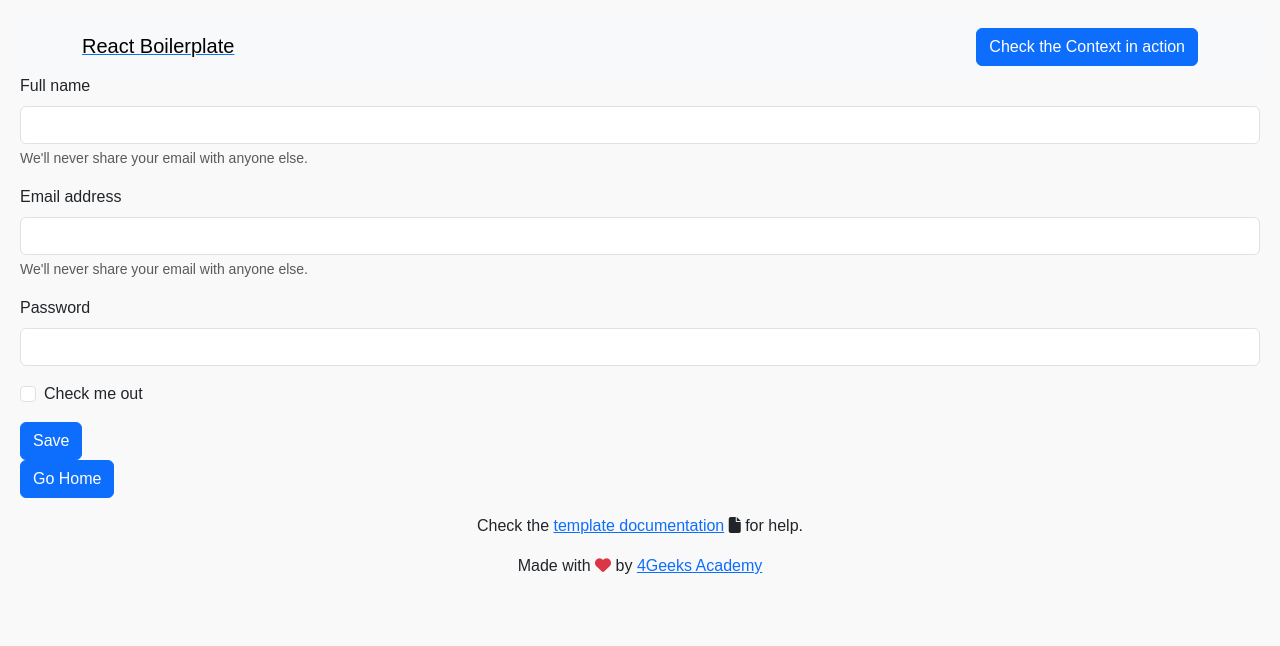
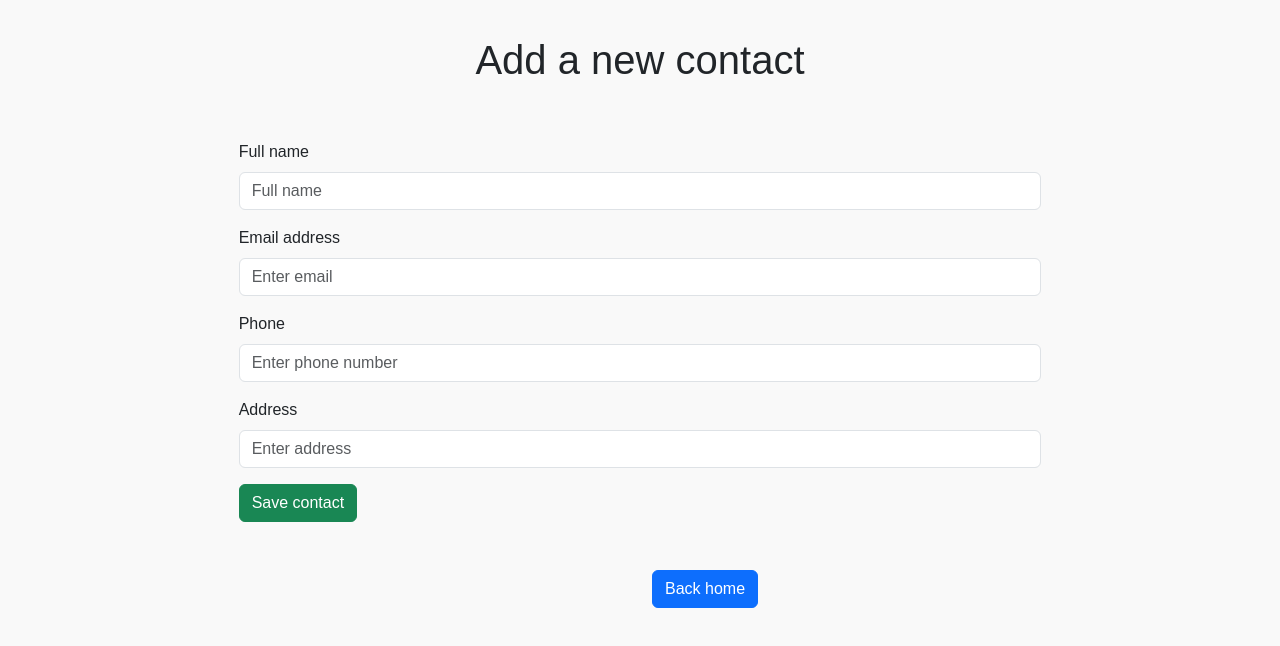
Before and after one commit to 4GeeksAcademy/pedro-serrano-camblor-lista-contactos-react-context, a React (Vite) app: page /newcontact in a window 1280 px wide. Shown: the top 646 px of the page. Built offline with nearby package versions, Linux system fonts and the light colour scheme.

Commit message:
limpiado el codigo y listo para comenzar la funcionalidad con fetch

```diff
--- a/src/components/Footer.jsx
+++ /dev/null
@@ -1,11 +0,0 @@
-export const Footer = () => (
-	<footer className="footer mt-auto py-3 text-center">
-		<p>
-			Check the <a target="_blank" href="https://4geeks.com/docs/start/start-react-advanced-project">template documentation</a> <i className="fa-solid fa-file"></i> for help.
-		</p>
-		<p>
-			Made with <i className="fa fa-heart text-danger" /> by{" "}
-			<a href="http://www.4geeksacademy.com">4Geeks Academy</a>
-		</p>
-	</footer>
-);
--- a/src/components/Form.jsx
+++ b/src/components/Form.jsx
@@ -5,27 +5,28 @@ const Form = () => (
     <form>
 
         <div className="mb-3">
-            <label for="exampleInputFullName" className="form-label">Full name</label>
-            <input type="email" className="form-control" id="exampleInputFullName" aria-describedby="emailHelp" />
-            <div id="emailHelp" className="form-text">We'll never share your email with anyone else.</div>
+            <label for="inputFullName" className="form-label">Full name</label>
+            <input type="text" className="form-control" id="inputFullName" placeholder="Full name" />
         </div>
 
         <div className="mb-3">
-            <label for="exampleInputEmail1" className="form-label">Email address</label>
-            <input type="email" className="form-control" id="exampleInputEmail1" aria-describedby="emailHelp" />
-            <div id="emailHelp" className="form-text">We'll never share your email with anyone else.</div>
+            <label for="inputEmail" className="form-label" >Email address </label>
+            <input type="email" className="form-control" id="inputEmail" placeholder="Enter email" />
         </div>
 
         <div className="mb-3">
-            <label for="exampleInputPassword1" className="form-label">Password</label>
-            <input type="password" className="form-control" id="exampleInputPassword1" />
+            <label for="inputPhone" className="form-label">Phone</label>
+            <input type="number" className="form-control" id="inputPhone" placeholder="Enter phone number" />
         </div>
 
-        <div className="mb-3 form-check">
-            <input type="checkbox" className="form-check-input" id="exampleCheck1" />
-            <label className="form-check-label" for="exampleCheck1">Check me out</label>
+        <div className="mb-3">
+            <label for="inputAddress" className="form-label">Address</label>
+            <input type="text" className="form-control" id="inputAddress" placeholder="Enter address" />
         </div>
-        <button type="submit" className="btn btn-primary">Save</button>
+
+        <div className="position-relative">
+            <button type="submit" className="btn btn-success start-50">Save contact</button>
+        </div>
     </form>
 
 );
--- a/src/components/Navbar.jsx
+++ /dev/null
@@ -1,19 +0,0 @@
-import { Link } from "react-router-dom";
-
-export const Navbar = () => {
-
-	return (
-		<nav className="navbar navbar-light bg-light">
-			<div className="container">
-				<Link to="/">
-					<span className="navbar-brand mb-0 h1">React Boilerplate</span>
-				</Link>
-				<div className="ml-auto">
-					<Link to="/newcontact">
-						<button className="btn btn-primary">Check the Context in action</button>
-					</Link>
-				</div>
-			</div>
-		</nav>
-	);
-};
--- a/src/pages/Demo.jsx
+++ /dev/null
@@ -1,43 +0,0 @@
-// Import necessary components from react-router-dom and other parts of the application.
-import { Link } from "react-router-dom";
-import useGlobalReducer from "../hooks/useGlobalReducer";  // Custom hook for accessing the global state.
-
-export const Demo = () => {
-  // Access the global state and dispatch function using the useGlobalReducer hook.
-  const { store, dispatch } = useGlobalReducer()
-
-  return (
-    <div className="container">
-      <ul className="list-group">
-        {/* Map over the 'todos' array from the store and render each item as a list element */}
-        {store && store.todos?.map((item) => {
-          return (
-            <li
-              key={item.id}  // React key for list items.
-              className="list-group-item d-flex justify-content-between"
-              style={{ background: item.background }}>
-
-              {/* Link to the detail page of this todo. */}
-              <Link to={"/single/" + item.id}>Link to: {item.title} </Link>
-
-              <p>Open file ./store.js to see the global store that contains and updates the list of colors</p>
-
-              <button className="btn btn-success"
-                onClick={() => dispatch({
-                  type: "add_task",
-                  payload: { id: item.id, color: '#ffa500' }
-                })}>
-                Change Color
-              </button>
-            </li>
-          );
-        })}
-      </ul>
-      <br />
-
-      <Link to="/">
-        <button className="btn btn-primary">Back home</button>
-      </Link>
-    </div>
-  );
-};
--- a/src/pages/Home.jsx
+++ b/src/pages/Home.jsx
@@ -1,17 +1,37 @@
 import rigoImageUrl from "../assets/img/rigo-baby.jpg";
 import useGlobalReducer from "../hooks/useGlobalReducer.jsx";
 import Card from "../components/Card.jsx";
+import { NavLink } from "react-router-dom";
 
 export const Home = () => {
 
-  const {store, dispatch} =useGlobalReducer()
+	const { store, dispatch } = useGlobalReducer()
 
 	return (
-		<div>
-			<Card></Card>
-			<Card></Card>
-			<Card></Card>
-			<Card></Card>
+		<div className="container-fluid">
+
+			<div className="row">
+				<div className="col-2"></div>
+				<div className="col-8 text-center">
+					<div>
+						<NavLink to="/newcontact">
+							<button className="btn btn-primary">Create new contact</button>
+						</NavLink>
+					</div>
+				</div>{/*  */}
+				<div className="col-2 "></div>
+			</div>
+
+			<div className="row">
+				<div className="col-1"></div>
+				<div className="col-10">
+					<Card></Card>
+					<Card></Card>
+					<Card></Card>
+					<Card></Card>
+				</div>
+				<div className="col-1"></div>
+			</div>
 
 		</div>
 
--- a/src/pages/Layout.jsx
+++ b/src/pages/Layout.jsx
@@ -1,15 +1,13 @@
 import { Outlet } from "react-router-dom/dist"
 import ScrollToTop from "../components/ScrollToTop"
-import { Navbar } from "../components/Navbar"
-import { Footer } from "../components/Footer"
 
 // Base component that maintains the navbar and footer throughout the page and the scroll to top functionality.
 export const Layout = () => {
     return (
         <ScrollToTop>
-            <Navbar />
-                <Outlet />
-            <Footer />
+
+            <Outlet />
+
         </ScrollToTop>
     )
 }
--- a/src/pages/NewContact.jsx
+++ b/src/pages/NewContact.jsx
@@ -1,19 +1,49 @@
 /* import useGlobalReducer from "../hooks/useGlobalReducer.jsx"; */
-import { Link } from "react-router-dom";
+
 import Form from "../components/Form";
+
+import { NavLink } from "react-router-dom";
 
 export const NewContact = () => {
 
-    /* const { store, dispatch } = useGlobalReducer() */
+    return (
+        <div className="container-fluid">
 
-    return (
-        <div>
-            <Form></Form>
-            <div className="ml-auto">
-                <Link to="/">
-                    <button className="btn btn-primary">Go Home</button>
-                </Link>
+            <div className="row mt-3 mb-5">
+
+                <div className="col-1"></div>
+                <div className="col-10 text-center">
+                    <h1>Add a new contact</h1>
+                </div>
+                <div className="col-1"></div>
+
             </div>
+
+            <div className="row mb-5">
+
+                <div className="col-2"></div>
+                <div className="col-8">
+                    <Form></Form>
+
+                </div>
+                <div className="col-2"></div>
+
+            </div>
+
+            <div className="row mb-5">
+
+                <div className="col-6"></div>
+                <div className="col-6">
+                    <div>
+                        <NavLink to="/">
+                            <button className="btn btn-primary">Back home</button>
+                        </NavLink>
+                    </div>
+                </div>
+                <div className="col-6"></div>
+
+            </div>
+
         </div>
 
     );
--- a/src/pages/Single.jsx
+++ /dev/null
@@ -1,37 +0,0 @@
-// Import necessary hooks and components from react-router-dom and other libraries.
-import { Link, useParams } from "react-router-dom";  // To use link for navigation and useParams to get URL parameters
-import PropTypes from "prop-types";  // To define prop types for this component
-import rigoImageUrl from "../assets/img/rigo-baby.jpg"  // Import an image asset
-import useGlobalReducer from "../hooks/useGlobalReducer";  // Import a custom hook for accessing the global state
-
-// Define and export the Single component which displays individual item details.
-export const Single = props => {
-  // Access the global state using the custom hook.
-  const { store } = useGlobalReducer()
-
-  // Retrieve the 'theId' URL parameter using useParams hook.
-  const { theId } = useParams()
-  const singleTodo = store.todos.find(todo => todo.id === parseInt(theId));
-
-  return (
-    <div className="container text-center">
-      {/* Display the title of the todo element dynamically retrieved from the store using theId. */}
-      <h1 className="display-4">Todo: {singleTodo?.title}</h1>
-      <hr className="my-4" />  {/* A horizontal rule for visual separation. */}
-
-      {/* A Link component acts as an anchor tag but is used for client-side routing to prevent page reloads. */}
-      <Link to="/">
-        <span className="btn btn-primary btn-lg" href="#" role="button">
-          Back home
-        </span>
-      </Link>
-    </div>
-  );
-};
-
-// Use PropTypes to validate the props passed to this component, ensuring reliable behavior.
-Single.propTypes = {
-  // Although 'match' prop is defined here, it is not used in the component.
-  // Consider removing or using it as needed.
-  match: PropTypes.object
-};
--- a/src/routes.jsx
+++ b/src/routes.jsx
@@ -7,8 +7,6 @@ import {
 } from "react-router-dom";
 import { Layout } from "./pages/Layout";
 import { Home } from "./pages/Home";
-import { Single } from "./pages/Single";
-import { Demo } from "./pages/Demo";
 import { NewContact } from "./pages/NewContact";
 
 export const router = createBrowserRouter(
@@ -24,9 +22,9 @@ export const router = createBrowserRouter(
 
       {/* Nested Routes: Defines sub-routes within the BaseHome component. */}
       <Route path="/" element={<Home />} />
-      <Route path="/single/:theId" element={<Single />} />  {/* Dynamic route for single items */}
-      <Route path="/demo" element={<Demo />} />
+
       <Route path="/newcontact" element={<NewContact />} />
+
     </Route>
   )
 );
```
